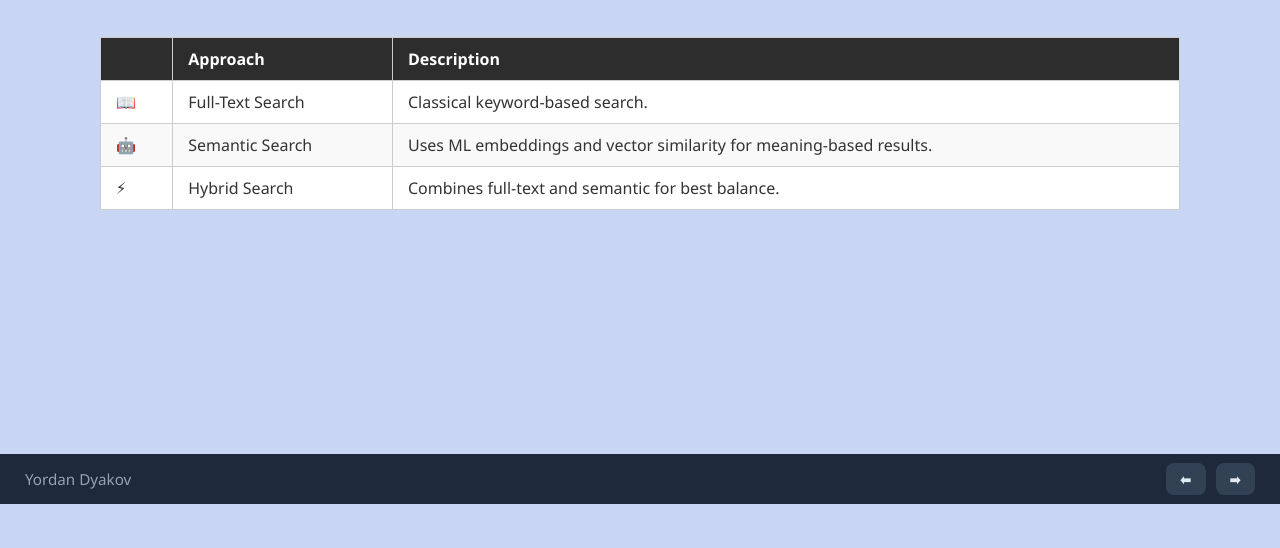
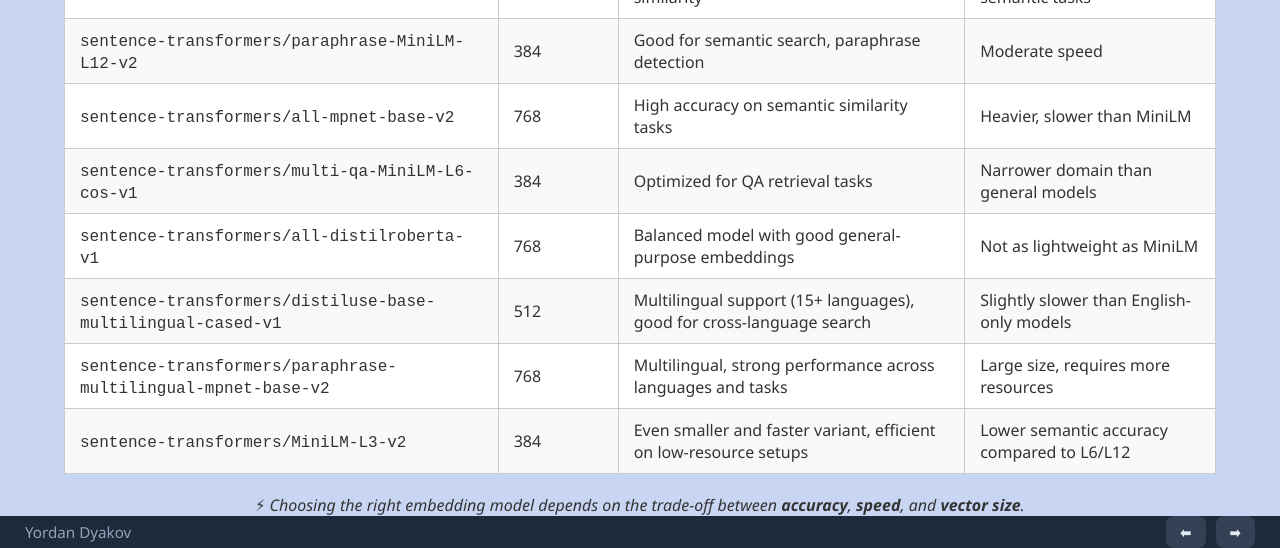
Before and after one commit to ydyakov/semanticSearch, a plain HTML site: page slide11.html in a window 1280 px wide. Shown: the part 296-844 px from the top of the page. Before the commit the page ends 800 px from the top, so only its background shows below. Drawn offline with Linux system fonts and the light colour scheme.

Commit message:
работеща версия

```diff
--- a/slide11.html
+++ b/slide11.html
@@ -2,7 +2,7 @@
 <html lang="en">
 <head>
     <meta charset="UTF-8">
-    <title>Slide 11 - Neural query</title>
+    <title>Slide 9 - Neural query</title>
     <link rel="stylesheet" href="style.css">
     <script src="main.js" defer></script>
 </head>
@@ -10,40 +10,72 @@
     <div class="content">
         <main class="main-section">
             <div class="slide-content" style="min-width: 1200px;">
-                <h1 style="margin-bottom: 60px; margin-top:-50px;">Search Options in OpenSearch</h1>
+                <h1 style="margin-bottom: 60px; margin-top:-50px;"">Text Embedding Models (Hugging Face)</h1>
 
                 <table class="compare-table">
                     <thead>
                         <tr>
-                            <th></th>
-                            <th>Approach</th>
-                            <th>Description</th>
-
+                            <th>Model</th>
+                            <th style="min-width: 120px;">Vector Size</th>
+                            <th>Strengths</th>
+                            <th>Limitations</th>
                         </tr>
                     </thead>
                     <tbody>
                         <tr>
-                            <td>📖</td>
-                            <td>Full-Text Search</td>
-                            <td>Classical keyword-based search.</td>
-
+                            <td><code>sentence-transformers/all-MiniLM-L6-v2</code></td>
+                            <td>384</td>
+                            <td>Fast, lightweight, good general semantic similarity</td>
+                            <td>Lower accuracy on complex semantic tasks</td>
                         </tr>
                         <tr>
-                            <td>🤖</td>
-                            <td>Semantic Search</td>
-                            <td>Uses ML embeddings and vector similarity for meaning-based results.</td>
-
+                            <td><code>sentence-transformers/paraphrase-MiniLM-L12-v2</code></td>
+                            <td>384</td>
+                            <td>Good for semantic search, paraphrase detection</td>
+                            <td>Moderate speed</td>
                         </tr>
                         <tr>
-                            <td>⚡</td>
-                            <td>Hybrid Search</td>
-                            <td>Combines full-text and semantic for best balance.</td>
-
+                            <td><code>sentence-transformers/all-mpnet-base-v2</code></td>
+                            <td>768</td>
+                            <td>High accuracy on semantic similarity tasks</td>
+                            <td>Heavier, slower than MiniLM</td>
+                        </tr>
+                        <tr>
+                            <td><code>sentence-transformers/multi-qa-MiniLM-L6-cos-v1</code></td>
+                            <td>384</td>
+                            <td>Optimized for QA retrieval tasks</td>
+                            <td>Narrower domain than general models</td>
+                        </tr>
+                        <tr>
+                            <td><code>sentence-transformers/all-distilroberta-v1</code></td>
+                            <td>768</td>
+                            <td>Balanced model with good general-purpose embeddings</td>
+                            <td>Not as lightweight as MiniLM</td>
+                        </tr>
+                        <tr>
+                            <td><code>sentence-transformers/distiluse-base-multilingual-cased-v1</code></td>
+                            <td>512</td>
+                            <td>Multilingual support (15+ languages), good for cross-language search</td>
+                            <td>Slightly slower than English-only models</td>
+                        </tr>
+                        <tr>
+                            <td><code>sentence-transformers/paraphrase-multilingual-mpnet-base-v2</code></td>
+                            <td>768</td>
+                            <td>Multilingual, strong performance across languages and tasks</td>
+                            <td>Large size, requires more resources</td>
+                        </tr>
+                        <tr>
+                            <td><code>sentence-transformers/MiniLM-L3-v2</code></td>
+                            <td>384</td>
+                            <td>Even smaller and faster variant, efficient on low-resource setups</td>
+                            <td>Lower semantic accuracy compared to L6/L12</td>
                         </tr>
                     </tbody>
                 </table>
 
-
+                <p class="note">
+                    ⚡ Choosing the right embedding model depends on the trade-off between <b>accuracy</b>, <b>speed</b>, and <b>vector size</b>.
+                </p>
             </div>
         </main>
 
```
Also changed, not shown: slide10.html (+1 -1 lines), slide12.html (+16 -10 lines), slide13.html (+27 -2 lines), slide14.html (added, +30 -0 lines), slide6.html (+1 -1 lines).
